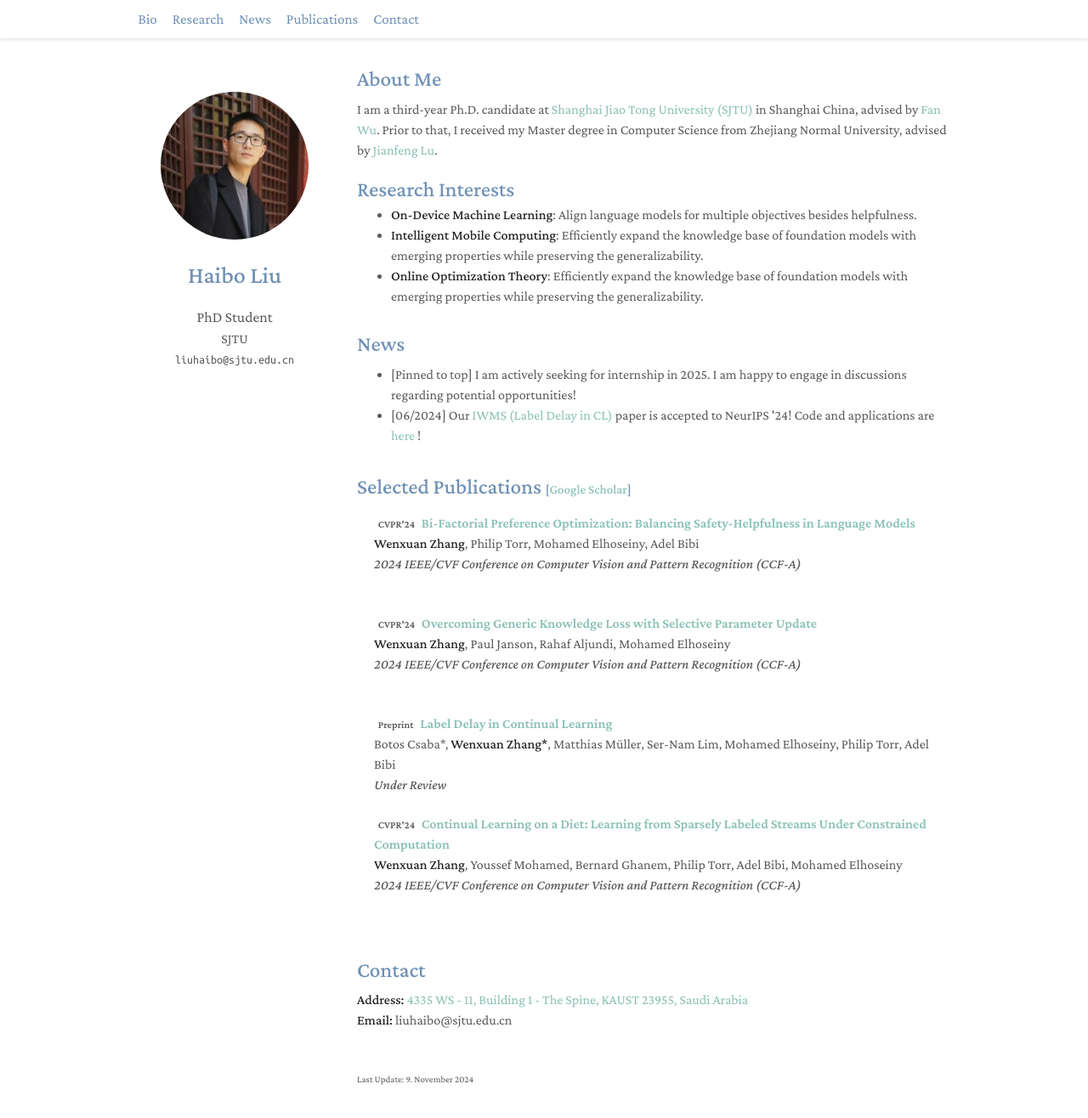
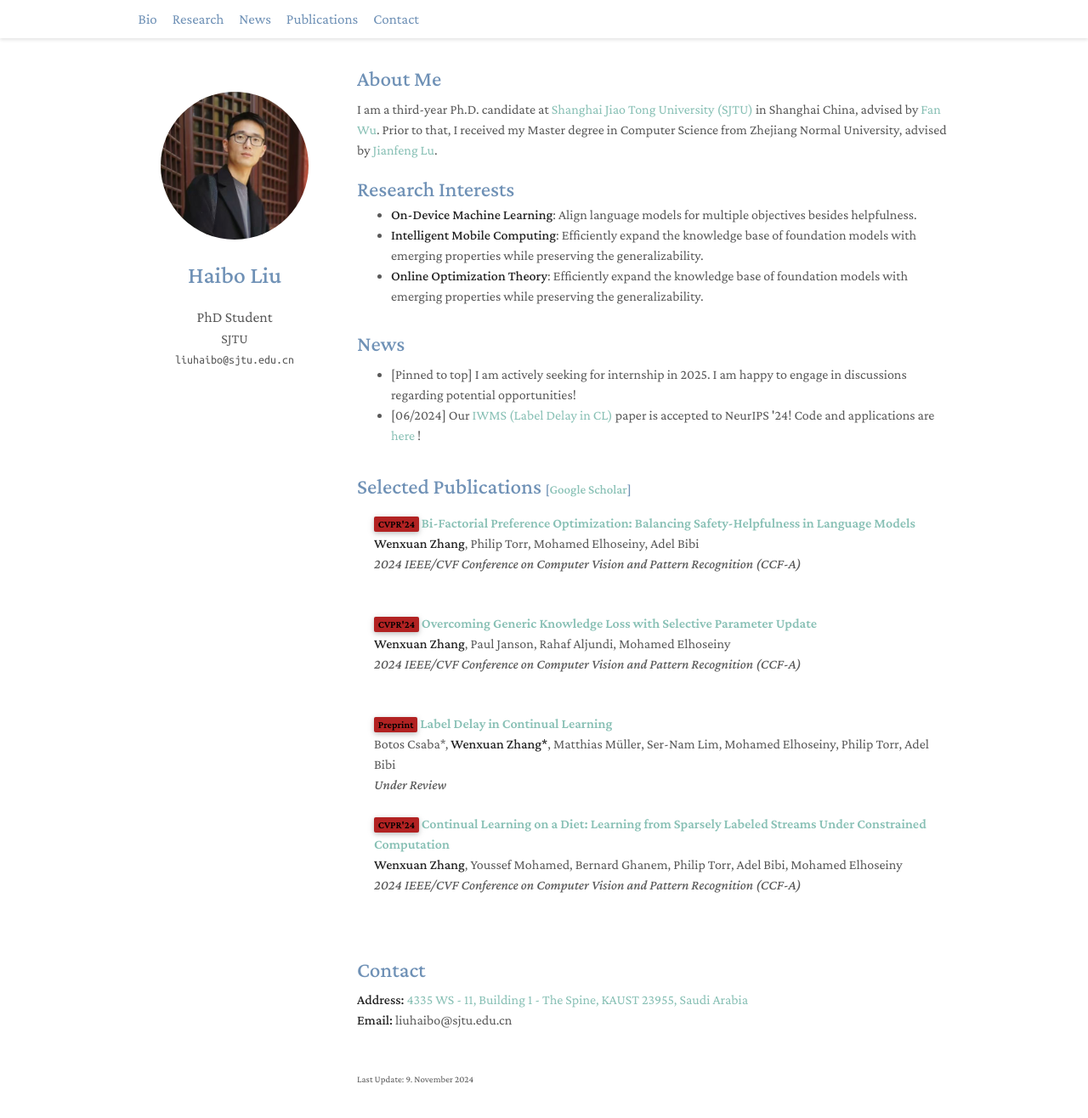
Before and after one commit to liuhaibo919/liuhaibo919.github.io, a Jekyll site: the page built from index.md, in a window 1280 px wide and 1331 px high. Shown: the top 1316 px of the window at 85% size. Built offline with Jekyll 4.4.1, drawn with Linux system fonts in a browser that asks for light colours; a style sheet for code colours, icons or effects is not loaded.

Commit message:
Update pub.css

```diff
--- a/assets/css/pub.css
+++ b/assets/css/pub.css
@@ -12,14 +12,14 @@
     border-color 0.15s ease-in-out, box-shadow 0.15s ease-in-out;
 }
 
-/* .badge {
-  color: #fff !important;
+.badge {
+  color: #000 !important;
   border-radius: 0.125rem;
   background-color: var(--global-hover-color)  !important;
   -webkit-box-shadow: 0 2px 5px 0 rgb(0 0 0 / 16%),
     0 2px 10px 0 rgb(0 0 0 / 12%);
   box-shadow: 0 2px 5px 0 rgb(0 0 0 / 16%), 0 2px 10px 0 rgb(0 0 0 / 12%);
-} */
+}
 
 .oral-badge {
   color: #fff !important;
@@ -46,7 +46,7 @@
   --global-text-color: #000000;
   --global-text-color-light: #828282;
   --global-theme-color: #88c0b5;
-  --global-hover-color: #f3ce99;
+  --global-hover-color: #b22222;
   --global-footer-bg-color: #1c1c1c;
   --global-footer-text-color: #e8e8e8;
   --global-footer-link-color: #ffffff;
```
